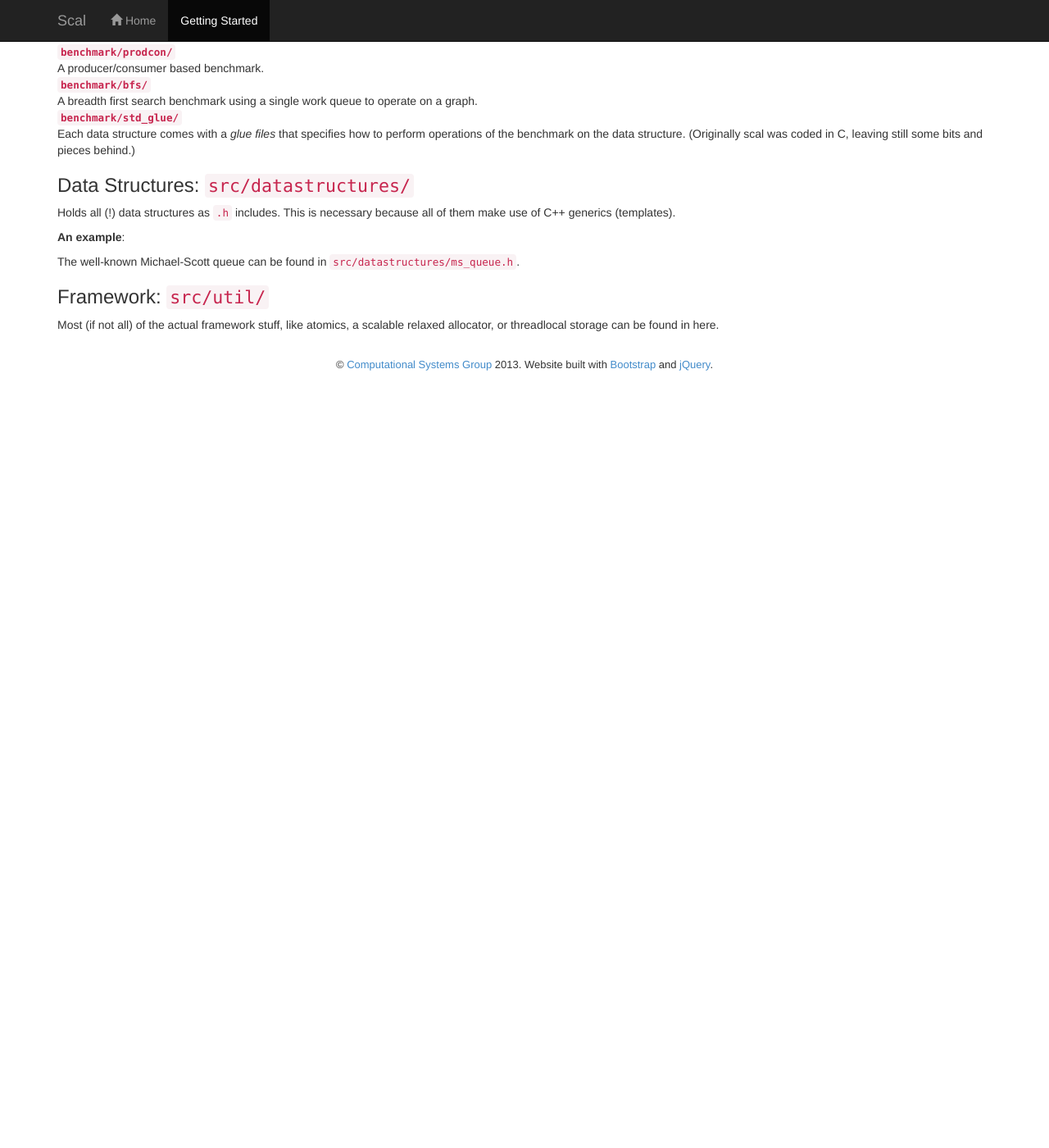
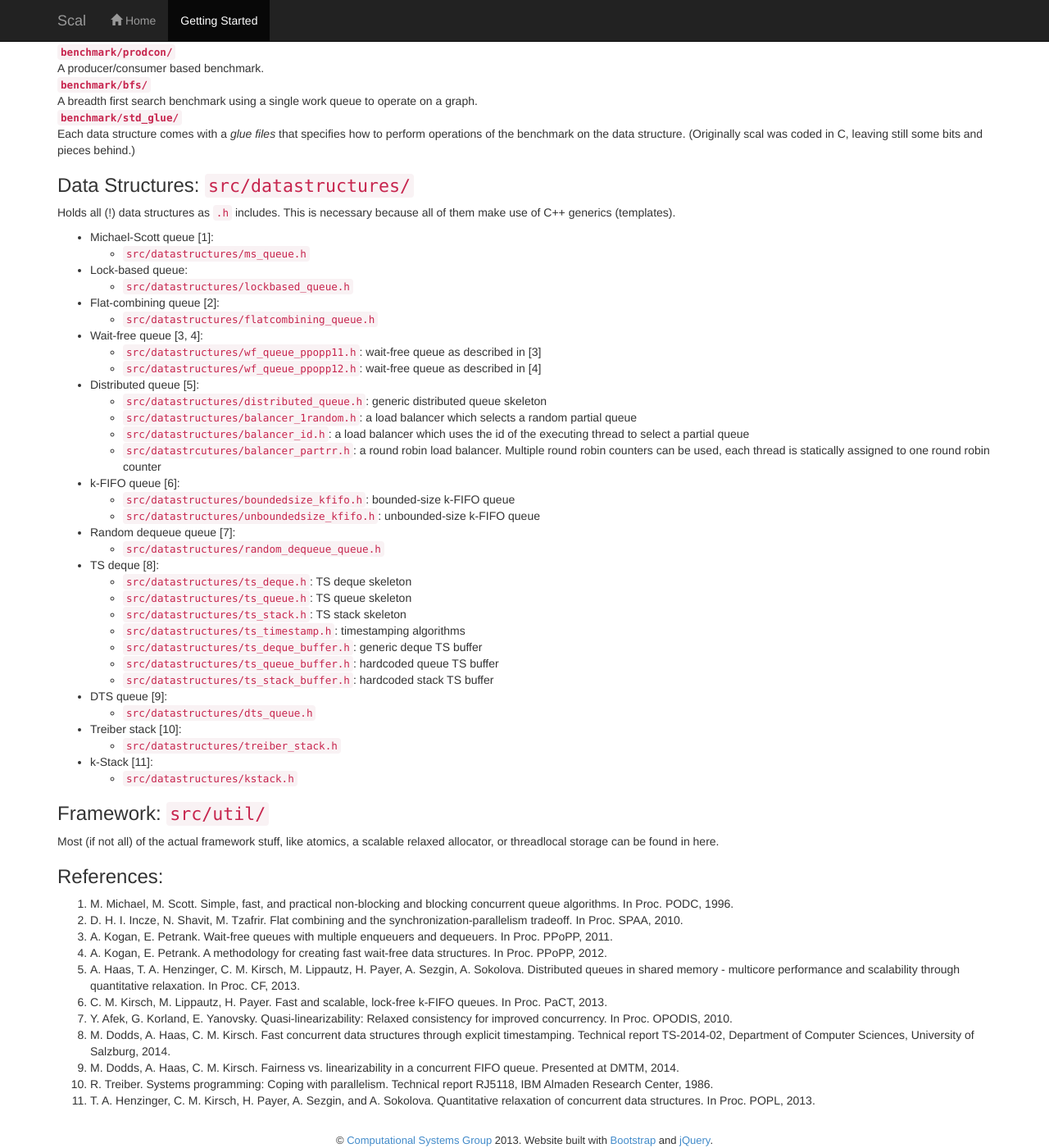
Before and after one commit to cksystemsgroup/scal, a Jekyll site: the page built from getting-started/index.markdown, in a window 1280 px wide and 1400 px high, scrolled down 270 px. Shown: the whole window at 82% size. Built offline with Jekyll 4.4.1, drawn with Linux system fonts in a browser that asks for light colours; before the commit the page ends 900 px from its top, so only the background shows below that.

Commit message:
extended the the getting started page by a list of available data structures

```diff
--- a/getting-started/index.markdown
+++ b/getting-started/index.markdown
@@ -35,12 +35,55 @@ C, leaving still some bits and pieces behind.)
 Holds all (!) data structures as `.h` includes. This is necessary because all of
 them make use of C++ generics (templates).
 
-**An example**:
-
-The well-known Michael-Scott queue can be found in
-`src/datastructures/ms_queue.h`.
+* Michael-Scott queue \[1\]:
+  * `src/datastructures/ms_queue.h`
+* Lock-based queue:
+  * `src/datastructures/lockbased_queue.h`
+* Flat-combining queue \[2\]:
+  * `src/datastructures/flatcombining_queue.h`
+* Wait-free queue \[3, 4\]:
+  * `src/datastructures/wf_queue_ppopp11.h`: wait-free queue as described in \[3\]
+  * `src/datastructures/wf_queue_ppopp12.h`: wait-free queue as described in \[4\]
+* Distributed queue \[5\]:
+  * `src/datastructures/distributed_queue.h`: generic distributed queue skeleton
+  * `src/datastructures/balancer_1random.h`: a load balancer which selects a random partial queue
+  * `src/datastructures/balancer_id.h`: a load balancer which uses the id of the executing thread to select a partial queue
+  * `src/datastrcutures/balancer_partrr.h`: a round robin load balancer. Multiple round robin counters can be used, each thread is statically assigned to one round robin counter
+* k-FIFO queue \[6\]:
+  * `src/datastructures/boundedsize_kfifo.h`: bounded-size k-FIFO queue
+  * `src/datastructures/unboundedsize_kfifo.h`: unbounded-size k-FIFO queue
+* Random dequeue queue \[7\]:
+  * `src/datastructures/random_dequeue_queue.h`
+* TS deque \[8\]:
+  * `src/datastructures/ts_deque.h`: TS deque skeleton
+  * `src/datastructures/ts_queue.h`: TS queue skeleton
+  * `src/datastructures/ts_stack.h`: TS stack skeleton
+  * `src/datastructures/ts_timestamp.h`: timestamping algorithms
+  * `src/datastructures/ts_deque_buffer.h`: generic deque TS buffer
+  * `src/datastructures/ts_queue_buffer.h`: hardcoded queue TS buffer
+  * `src/datastructures/ts_stack_buffer.h`: hardcoded stack TS buffer
+* DTS queue \[9\]:
+  * `src/datastructures/dts_queue.h`
+* Treiber stack \[10\]:
+  * `src/datastructures/treiber_stack.h`
+* k-Stack \[11\]:
+  * `src/datastructures/kstack.h`
 
 ### Framework: `src/util/`
 
 Most (if not all) of the actual framework stuff, like atomics, a scalable
 relaxed allocator, or threadlocal storage can be found in here.
+
+### References:
+
+1. M. Michael, M. Scott. Simple, fast, and practical non-blocking and blocking concurrent queue algorithms. In Proc. PODC, 1996.
+2. D. H. I. Incze, N. Shavit, M. Tzafrir. Flat combining and the synchronization-parallelism tradeoff. In Proc. SPAA, 2010.
+3. A. Kogan, E. Petrank. Wait-free queues with multiple enqueuers and dequeuers. In Proc. PPoPP, 2011.
+4. A. Kogan, E. Petrank. A methodology for creating fast wait-free data structures. In Proc. PPoPP, 2012.
+5. A. Haas, T. A. Henzinger, C. M. Kirsch, M. Lippautz, H. Payer, A. Sezgin, A. Sokolova. Distributed queues in shared memory - multicore performance and scalability through quantitative relaxation. In Proc. CF, 2013.
+6. C. M. Kirsch, M. Lippautz, H. Payer. Fast and scalable, lock-free k-FIFO queues. In Proc. PaCT, 2013.
+7. Y. Afek, G. Korland, E. Yanovsky. Quasi-linearizability: Relaxed consistency for improved concurrency. In Proc. OPODIS, 2010.
+8. M. Dodds, A. Haas, C. M. Kirsch. Fast concurrent data structures through explicit timestamping. Technical report TS-2014-02, Department of Computer Sciences, University of Salzburg, 2014.
+9. M. Dodds, A. Haas, C. M. Kirsch. Fairness vs. linearizability in a concurrent FIFO queue. Presented at DMTM, 2014.
+10. R. Treiber. Systems programming: Coping with parallelism. Technical report RJ5118, IBM Almaden Research Center, 1986.
+11. T. A. Henzinger, C. M. Kirsch, H. Payer, A. Sezgin, and A. Sokolova. Quantitative relaxation of concurrent data structures. In Proc. POPL, 2013.
```
